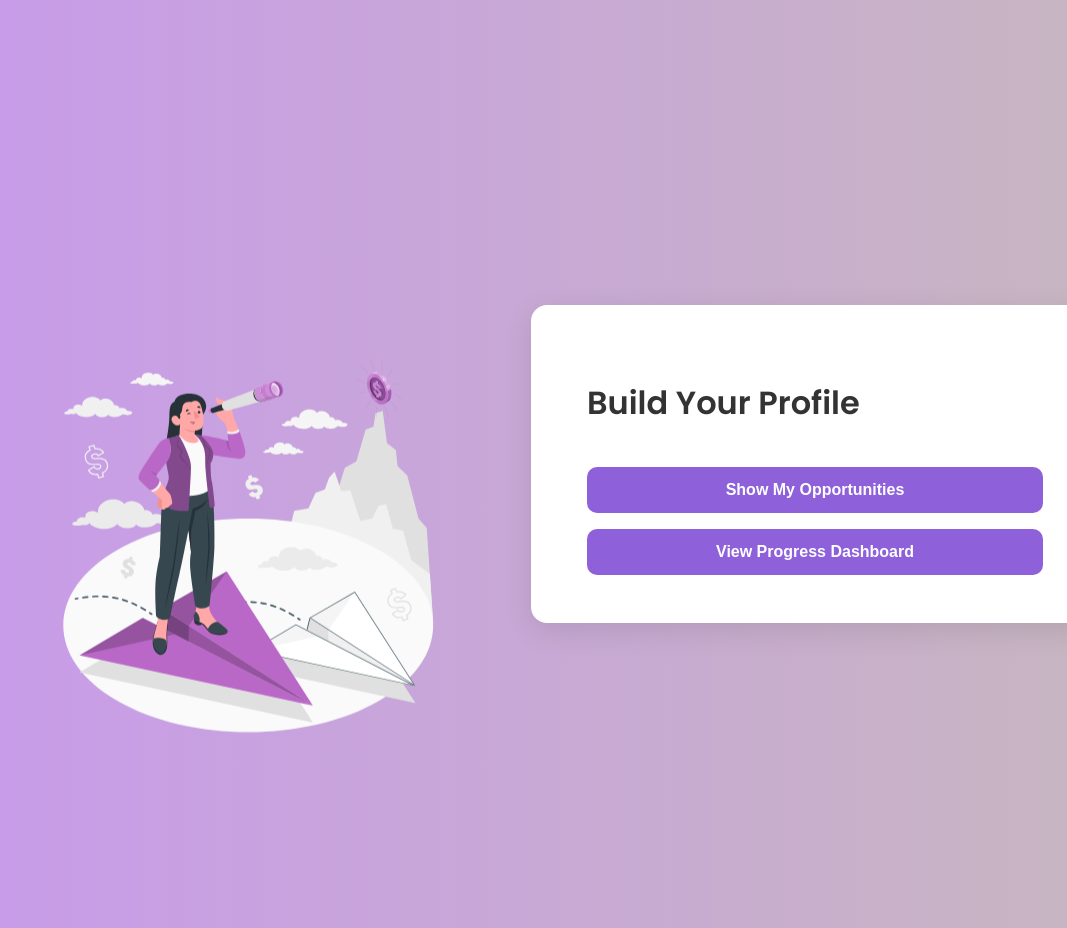
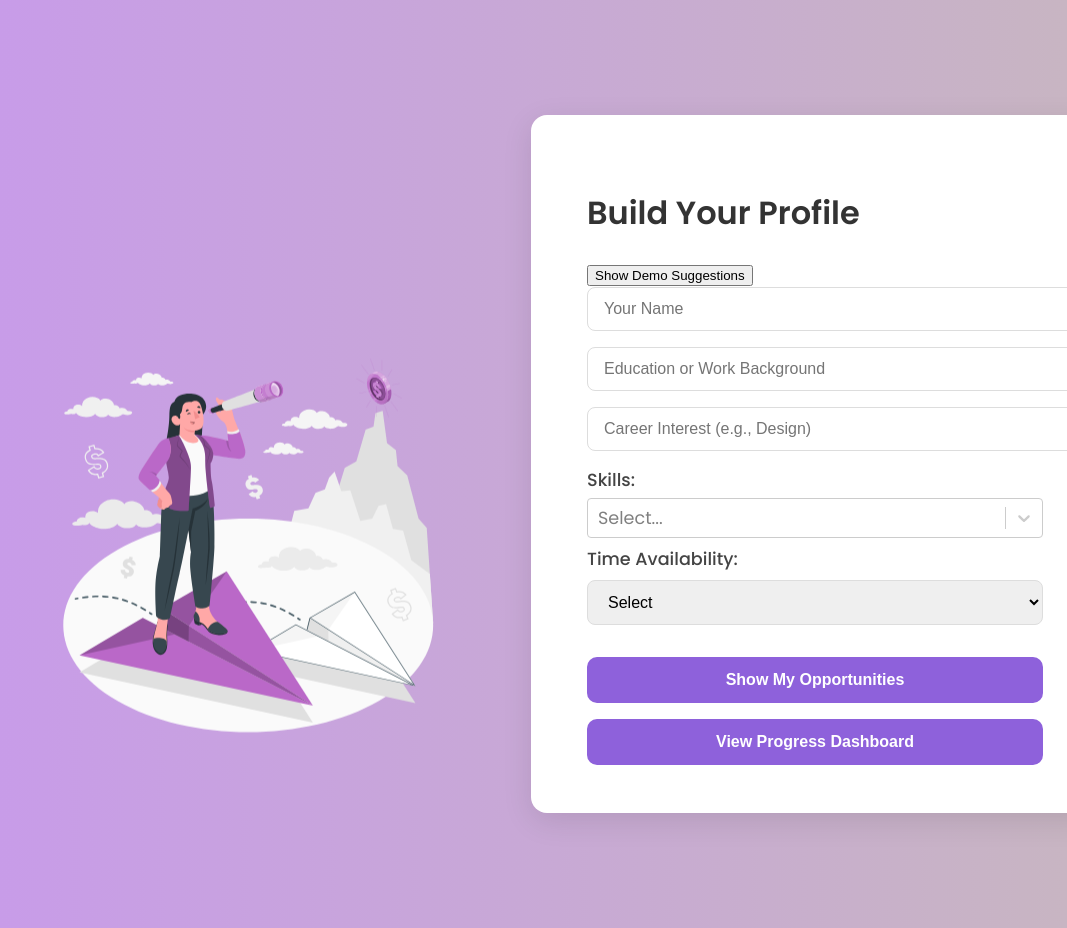
Before and after one commit to DarakshanSaara/narishakti-frontend, a React (Create React App) app: page / in a window 1280 px wide. Shown: the top 928 px of the page, without its empty margins (213-1280 px from the left). Built offline with nearby package versions, Linux system fonts and the light colour scheme.

Commit message:
Update ProfileForm.jsx

```diff
--- a/src/components/ProfileForm.jsx
+++ b/src/components/ProfileForm.jsx
@@ -1,3 +1,126 @@
+// import { useState } from "react";
+// import Select from "react-select";
+// import { useNavigate } from "react-router-dom";
+// import "../App.css";
+// import "./ProfileForm.css";
+
+// const skillOptions = [
+//   { value: "React", label: "React" },
+//   { value: "Content Writing", label: "Content Writing" },
+//   // ... keep all your skill options
+// ];
+
+// // Pre-defined mock data
+// const MOCK_JOBS = [
+//   {
+//     id: 1,
+//     jobTitle: "Frontend Developer",
+//     company: "Tech Solutions Inc.",
+//     location: "Remote",
+//     skillsRequired: "React, JavaScript, CSS",
+//     workType: "Full-time",
+//     applyLink: "#",
+//     matchScore: 92
+//   },
+//   {
+//     id: 2,
+//     jobTitle: "UX Designer",
+//     company: "Creative Minds",
+//     location: "Hybrid",
+//     skillsRequired: "Figma, User Research",
+//     workType: "Part-time",
+//     applyLink: "#",
+//     matchScore: 85
+//   }
+// ];
+
+// const MOCK_LEARNING = [
+//   {
+//     skill: "Advanced React",
+//     reason: "Required for 80% of matched jobs",
+//     resource: "#"
+//   },
+//   {
+//     skill: "Career Networking",
+//     reason: "Expand your professional connections",
+//     resource: "#"
+//   }
+// ];
+
+// export default function ProfileForm() {
+//   const navigate = useNavigate();
+//   const [formData, setFormData] = useState({
+//     name: "",
+//     background: "",
+//     interest: "",
+//     availability: "",
+//     skills: [],
+//   });
+
+//   const handleChange = (e) => {
+//     setFormData({ ...formData, [e.target.name]: e.target.value });
+//   };
+
+//   const handleSkillChange = (selected) => {
+//     const values = selected ? selected.map((opt) => opt.value) : [];
+//     setFormData({ ...formData, skills: values });
+//   };
+
+//   const handleShowOpportunities = (e) => {
+//     e.preventDefault();
+//     // Save to localStorage
+//     localStorage.setItem("userName", formData.name || "Demo User");
+//     localStorage.setItem("skills", formData.skills.join(",") || "React,Design");
+//     localStorage.setItem("interests", formData.interest || "Technology");
+//     localStorage.setItem("education", formData.background || "Computer Science");
+//     localStorage.setItem("availability", formData.availability || "Full-time");
+
+//     // Use pre-defined mock data
+//     navigate("/results", {
+//       state: {
+//         matchedJobs: MOCK_JOBS,
+//         learningPath: MOCK_LEARNING,
+//         userName: formData.name || "Demo User",
+//       },
+//     });
+//   };
+
+//   const handleViewDashboard = () => {
+//     // Ensure default values exist
+//     localStorage.setItem("userName", formData.name || "Demo User");
+//     navigate("/dashboard");
+//   };
+
+//   return (
+//     <div className="profile-page">
+//       <div className="profile-section">
+//         <div className="image-side">
+//           <img src="/assets/woman.svg" alt="Working Woman" className="profile-image" />
+//         </div>
+//         <div className="form-side">
+//           <h2>Build Your Profile</h2>
+//           <form onSubmit={handleShowOpportunities}>
+//             {/* Keep all your existing form fields */}
+//             <button
+//               type="submit"
+//               className="submit-btn"
+//             >
+//               Show My Opportunities
+//             </button>
+//             <button
+//               type="button"
+//               onClick={handleViewDashboard}
+//               className="submit-btn"
+//             >
+//               View Progress Dashboard
+//             </button>
+//           </form>
+//         </div>
+//       </div>
+//     </div>
+//   );
+// }
+
 import { useState } from "react";
 import Select from "react-select";
 import { useNavigate } from "react-router-dom";
@@ -7,44 +130,14 @@ import "./ProfileForm.css";
 const skillOptions = [
   { value: "React", label: "React" },
   { value: "Content Writing", label: "Content Writing" },
-  // ... keep all your skill options
-];
-
-// Pre-defined mock data
-const MOCK_JOBS = [
-  {
-    id: 1,
-    jobTitle: "Frontend Developer",
-    company: "Tech Solutions Inc.",
-    location: "Remote",
-    skillsRequired: "React, JavaScript, CSS",
-    workType: "Full-time",
-    applyLink: "#",
-    matchScore: 92
-  },
-  {
-    id: 2,
-    jobTitle: "UX Designer",
-    company: "Creative Minds",
-    location: "Hybrid",
-    skillsRequired: "Figma, User Research",
-    workType: "Part-time",
-    applyLink: "#",
-    matchScore: 85
-  }
-];
-
-const MOCK_LEARNING = [
-  {
-    skill: "Advanced React",
-    reason: "Required for 80% of matched jobs",
-    resource: "#"
-  },
-  {
-    skill: "Career Networking",
-    reason: "Expand your professional connections",
-    resource: "#"
-  }
+  { value: "Digital Marketing", label: "Digital Marketing" },
+  { value: "Python", label: "Python" },
+  { value: "SEO", label: "SEO" },
+  { value: "Teaching", label: "Teaching" },
+  { value: "HR Management", label: "HR Management" },
+  { value: "Excel", label: "Excel" },
+  { value: "Social Media", label: "Social Media" },
+  { value: "Graphic Design", label: "Graphic Design" },
 ];
 
 export default function ProfileForm() {
@@ -57,6 +150,17 @@ export default function ProfileForm() {
     skills: [],
   });
 
+  const [showDemoHint, setShowDemoHint] = useState(false);
+
+  // Mock data suggestions
+  const DEMO_VALUES = {
+    name: "Demo User",
+    background: "B.Tech in Computer Science",
+    interest: "Frontend Development",
+    skills: ["React", "UI/UX Design"],
+    availability: "Full-time"
+  };
+
   const handleChange = (e) => {
     setFormData({ ...formData, [e.target.name]: e.target.value });
   };
@@ -66,29 +170,23 @@ export default function ProfileForm() {
     setFormData({ ...formData, skills: values });
   };
 
-  const handleShowOpportunities = (e) => {
-    e.preventDefault();
-    // Save to localStorage
-    localStorage.setItem("userName", formData.name || "Demo User");
-    localStorage.setItem("skills", formData.skills.join(",") || "React,Design");
-    localStorage.setItem("interests", formData.interest || "Technology");
-    localStorage.setItem("education", formData.background || "Computer Science");
-    localStorage.setItem("availability", formData.availability || "Full-time");
+  const handleDemoHint = () => {
+    setShowDemoHint(!showDemoHint);
+  };
 
-    // Use pre-defined mock data
-    navigate("/results", {
-      state: {
-        matchedJobs: MOCK_JOBS,
-        learningPath: MOCK_LEARNING,
-        userName: formData.name || "Demo User",
-      },
+  const autoFillDemo = () => {
+    setFormData({
+      name: DEMO_VALUES.name,
+      background: DEMO_VALUES.background,
+      interest: DEMO_VALUES.interest,
+      availability: DEMO_VALUES.availability,
+      skills: DEMO_VALUES.skills
     });
   };
 
-  const handleViewDashboard = () => {
-    // Ensure default values exist
-    localStorage.setItem("userName", formData.name || "Demo User");
-    navigate("/dashboard");
+  const handleSubmit = (e) => {
+    e.preventDefault();
+    // ... (your existing mock data submission logic)
   };
 
   return (
@@ -99,17 +197,84 @@ export default function ProfileForm() {
         </div>
         <div className="form-side">
           <h2>Build Your Profile</h2>
-          <form onSubmit={handleShowOpportunities}>
-            {/* Keep all your existing form fields */}
-            <button
-              type="submit"
-              className="submit-btn"
+
+          <button
+            onClick={handleDemoHint}
+            className="demo-hint-btn"
+          >
+            {showDemoHint ? "Hide Demo Values" : "Show Demo Suggestions"}
+          </button>
+
+          {showDemoHint && (
+            <div className="demo-note">
+              <p>Try these values for demo results:</p>
+              <ul>
+                <li>Name: {DEMO_VALUES.name}</li>
+                <li>Background: {DEMO_VALUES.background}</li>
+                <li>Interest: {DEMO_VALUES.interest}</li>
+                <li>Skills: {DEMO_VALUES.skills.join(", ")}</li>
+                <li>Availability: {DEMO_VALUES.availability}</li>
+              </ul>
+              <button onClick={autoFillDemo} className="autofill-btn">
+                Auto-fill Demo Values
+              </button>
+            </div>
+          )}
+
+          <form onSubmit={handleSubmit}>
+            <input
+              name="name"
+              placeholder="Your Name"
+              value={formData.name}
+              onChange={handleChange}
+              required
+            />
+
+            <input
+              name="background"
+              placeholder="Education or Work Background"
+              value={formData.background}
+              onChange={handleChange}
+              required
+            />
+
+            <input
+              name="interest"
+              placeholder="Career Interest (e.g., Design)"
+              value={formData.interest}
+              onChange={handleChange}
+              required
+            />
+
+            <label>Skills:</label>
+            <Select
+              isMulti
+              options={skillOptions}
+              value={skillOptions.filter(opt => formData.skills.includes(opt.value))}
+              onChange={handleSkillChange}
+              required
+            />
+
+            <label>Time Availability:</label>
+            <select
+              name="availability"
+              value={formData.availability}
+              onChange={handleChange}
+              required
             >
+              <option value="">Select</option>
+              <option value="Part-time">Part-time</option>
+              <option value="Full-time">Full-time</option>
+              <option value="Freelance">Freelance</option>
+            </select>
+
+            <button type="submit" className="submit-btn">
               Show My Opportunities
             </button>
+
             <button
               type="button"
-              onClick={handleViewDashboard}
+              onClick={() => navigate("/dashboard")}
               className="submit-btn"
             >
               View Progress Dashboard
```
